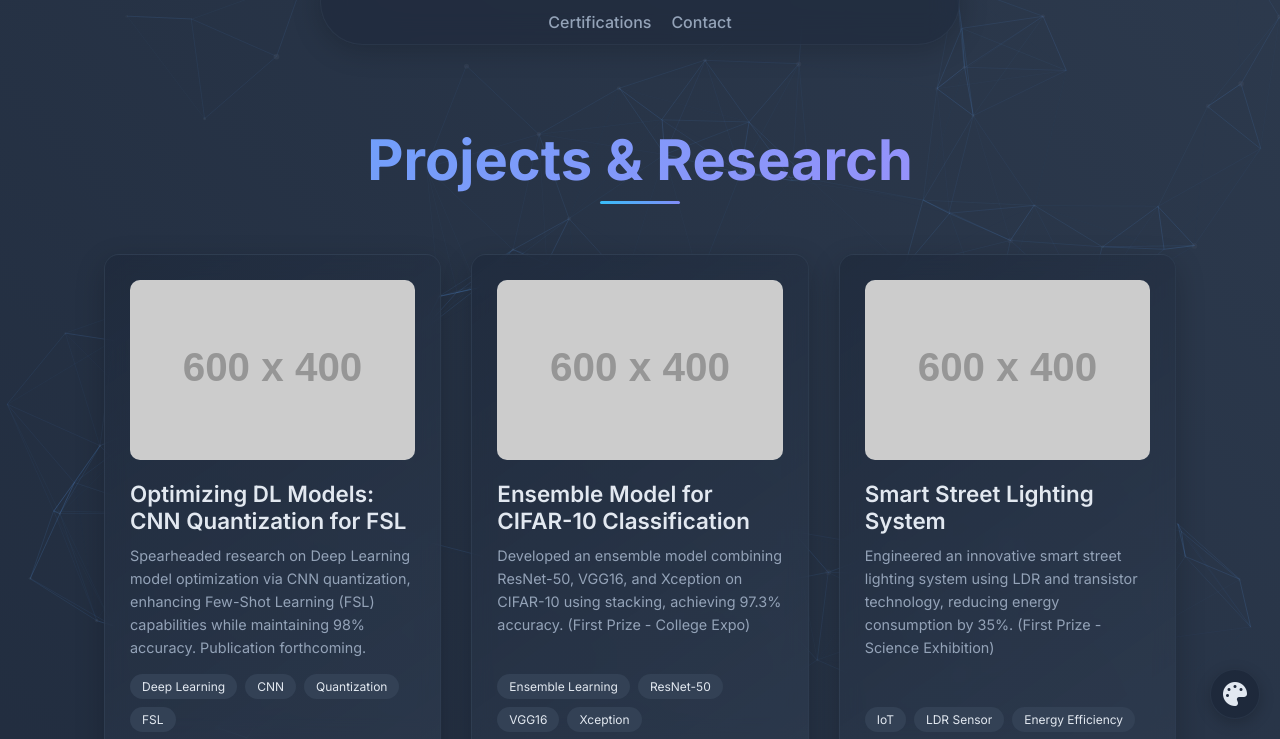
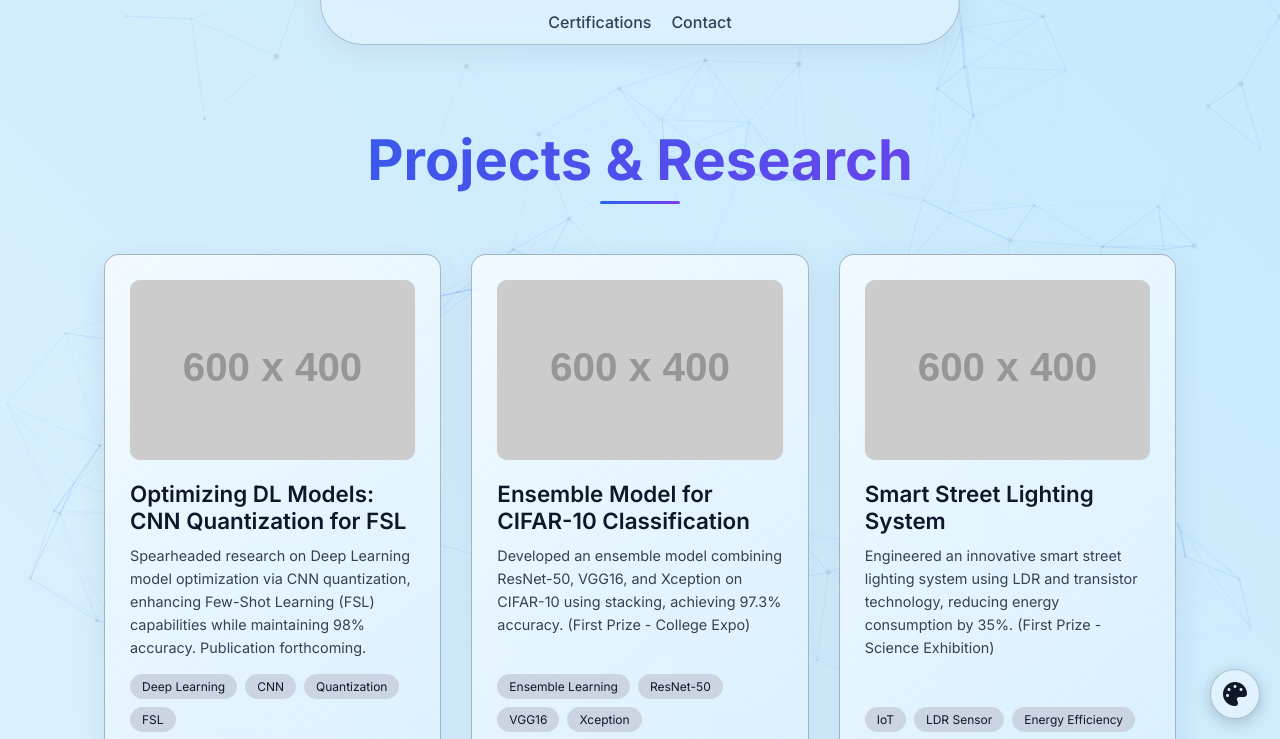
Before and after one commit to faisalhacks/portfolio, a plain HTML site: page index.html in a window 1280 px wide. Both pictures are taken after a click on the link "Projects". Shown: the part 2724-3463 px from the top of the page. Drawn offline with nearby package versions, Linux system fonts and the light colour scheme; placeholder pictures from the web are drawn by us; animation ran at ten frames a second.

Commit message:
Update index.html

```diff
--- a/index.html
+++ b/index.html
@@ -1318,9 +1318,6 @@
 
     <script src="https://cdn.jsdelivr.net/particles.js/2.0.0/particles.min.js"></script>
     <script>
-        // particles.js instance
-        // let currentParticlesInstance; // Not strictly needed if re-initializing on same ID
-
         // Function to initialize or update particles.js
         function setupParticles(themeName) { // themeName param is illustrative, actual values are read from CSS
             const particleConfig = {
@@ -1340,17 +1337,14 @@
                 "retina_detect": true
             };
 
-            // Get particle colors from CSS variables of the currently applied theme
             const computedStyle = getComputedStyle(document.body);
             particleConfig.particles.color = { "value": computedStyle.getPropertyValue('--particle-color').trim() };
             particleConfig.particles.line_linked.color = computedStyle.getPropertyValue('--particle-line-color').trim();
 
-            // Re-initialize particles.js. It handles cleanup of the old instance if called on the same ID.
-            if (document.getElementById('particles-js')) { // Ensure the element exists
+            if (document.getElementById('particles-js')) {
                 particlesJS("particles-js", particleConfig);
             }
         }
-
 
         // Theme Switcher Logic
         const themeToggleButton = document.getElementById('theme-toggle-button');
@@ -1361,21 +1355,18 @@
             document.body.className = themeName;
             localStorage.setItem('portfolioTheme', themeName);
 
-            // Delay particle setup slightly to ensure CSS variables are fully applied
             setTimeout(() => setupParticles(themeName), 50);
 
-            // Update placeholder image colors based on the new theme
             const computedBodyStyle = getComputedStyle(document.body);
             const bgTertiaryValue = computedBodyStyle.getPropertyValue('--bg-tertiary').trim();
             const textPrimaryValue = computedBodyStyle.getPropertyValue('--text-primary').trim();
 
-            // Ensure hex codes are clean (remove # if present)
-            const cleanBgHex = bgTertiaryValue.startsWith('#') ? bgTertiaryValue.substring(1) : '334155'; // Fallback
-            const cleanTextHex = textPrimaryValue.startsWith('#') ? textPrimaryValue.substring(1) : 'e2e8f0'; // Fallback
+            const cleanBgHex = bgTertiaryValue.startsWith('#') ? bgTertiaryValue.substring(1) : '334155';
+            const cleanTextHex = textPrimaryValue.startsWith('#') ? textPrimaryValue.substring(1) : 'e2e8f0';
 
             document.querySelectorAll('.project-image-container img').forEach(img => {
                 if (img.src.includes('placehold.co')) {
-                    let altText = img.alt.replace(/\s+/g, '+').replace(/[^a-zA-Z0-9+]/g, '') || 'Project'; // Sanitize alt text
+                    let altText = img.alt.replace(/\s+/g, '+').replace(/[^a-zA-Z0-9+]/g, '') || 'Project';
                     img.src = `https://placehold.co/600x400/${cleanBgHex}/${cleanTextHex}?text=${altText}`;
                 }
             });
@@ -1395,16 +1386,19 @@
             });
         }
 
-
-        // Load saved theme or default
+        // Load saved theme or apply a random one
         function loadTheme() {
-            const savedTheme = localStorage.getItem('portfolioTheme') || 'theme-default-dark'; // Default to dark
-            applyTheme(savedTheme);
-        }
-
-        // Initial load - DOMContentLoaded ensures elements are available
+            const savedTheme = localStorage.getItem('portfolioTheme');
+            if (savedTheme) {
+                applyTheme(savedTheme);
+            } else {
+                const availableThemes = ['theme-default-dark', 'theme-light', 'theme-cyberpunk', 'theme-nature'];
+                const randomTheme = availableThemes[Math.floor(Math.random() * availableThemes.length)];
+                applyTheme(randomTheme);
+            }
+        }
+
         document.addEventListener('DOMContentLoaded', loadTheme);
-
 
         // Smooth scrolling for navigation links
         document.querySelectorAll('a[href^="#"]').forEach(anchor => {
@@ -1416,7 +1410,7 @@
                     const navbar = document.querySelector('nav');
                     const navbarHeight = navbar ? navbar.offsetHeight : 0;
                     const elementPosition = targetElement.getBoundingClientRect().top + window.pageYOffset;
-                    const offsetPosition = elementPosition - navbarHeight - 20; // Adjust for nav height and some padding
+                    const offsetPosition = elementPosition - navbarHeight - 20;
                     window.scrollTo({top: offsetPosition, behavior: 'smooth'});
                 }
             });
@@ -1430,16 +1424,14 @@
                     entry.target.classList.add('visible');
                 }
             });
-        }, {threshold: 0.1}); // Trigger when 10% of the section is visible
+        }, {threshold: 0.1});
         sections.forEach(section => {
             if(section) observer.observe(section);
         });
 
-        // Update footer year dynamically
         const currentYearSpan = document.getElementById('currentYear');
         if(currentYearSpan) currentYearSpan.textContent = new Date().getFullYear();
 
-        // Contact Form Submission (Demo)
         const contactForm = document.querySelector('.contact-form');
         if (contactForm) {
             contactForm.addEventListener('submit', function(e) {
@@ -1454,26 +1446,24 @@
                 }
                 if(formStatusMessage) formStatusMessage.textContent = '';
 
-                // Simulate API call
                 setTimeout(() => {
                     console.log("Form data (demo):", Object.fromEntries(formData));
                     if(formStatusMessage) {
                         formStatusMessage.textContent = "Thank you for your message! (Demo submission)";
                         formStatusMessage.style.color = getComputedStyle(document.body).getPropertyValue('--accent-primary').trim();
                     }
-                    this.reset(); // Clear the form
+                    this.reset();
                     if(submitButton) {
                         submitButton.innerHTML = 'Send Message <i class="fas fa-paper-plane"></i>';
                         submitButton.disabled = false;
                     }
-                    if(formStatusMessage) { // Clear status message after a few seconds
+                    if(formStatusMessage) {
                        setTimeout(() => { formStatusMessage.textContent = ''; }, 5000);
                     }
                 }, 1500);
             });
         }
 
-        // Modal Functionality
         const modal = document.getElementById("projectInsightModal");
         const modalTitleElement = document.getElementById("modalTitle");
         const modalBodyElement = document.getElementById("modalBody");
@@ -1491,18 +1481,16 @@
         }
         if(closeModalButton) closeModalButton.onclick = closeModal;
 
-        window.addEventListener('click', function(event) { // Close modal if clicked outside content
+        window.addEventListener('click', function(event) {
             if (event.target == modal) closeModal();
         });
-        document.addEventListener('keydown', function(event) { // Close modal with Escape key
+        document.addEventListener('keydown', function(event) {
             if (event.key === "Escape" && modal && modal.style.display === "flex") {
                 closeModal();
             }
         });
 
-
-        // Gemini API Integration for Project Insights
-        const API_KEY = ""; // IMPORTANT: Leave empty, Canvas will provide it in runtime.
+        const API_KEY = "";
 
         document.querySelectorAll('.gemini-project-button').forEach(button => {
             button.addEventListener('click', async function() {
@@ -1553,14 +1541,14 @@
                         result.candidates[0].content && result.candidates[0].content.parts &&
                         result.candidates[0].content.parts.length > 0) {
                         const text = result.candidates[0].content.parts[0].text;
-                        // Convert Markdown-like syntax to HTML
-                        let htmlText = text.replace(/\*\*(.*?)\*\*/g, '<strong>$1</strong>'); // Bold
-                        htmlText = htmlText.replace(/\*(.*?)\*/g, (match, p1) => { // Italic (ensure not part of bold)
-                            if (match.startsWith('**') && match.endsWith('**')) return match; // Avoid double processing bold
+
+                        let htmlText = text.replace(/\*\*(.*?)\*\*/g, '<strong>$1</strong>');
+                        htmlText = htmlText.replace(/\*(.*?)\*/g, (match, p1) => {
+                            if (match.startsWith('**') && match.endsWith('**')) return match;
                             return `<em>${p1}</em>`;
                         });
-                        htmlText = htmlText.replace(/\n\n/g, '<br><br>');   // Paragraph newlines
-                        htmlText = htmlText.replace(/\n/g, '<br>');        // Single newlines
+                        htmlText = htmlText.replace(/\n\n/g, '<br><br>');
+                        htmlText = htmlText.replace(/\n/g, '<br>');
                         if(modalBodyElement) modalBodyElement.innerHTML = htmlText;
                     } else {
                         if(modalBodyElement) modalBodyElement.textContent = "Sorry, I couldn't generate insights for this project at the moment.";
```
